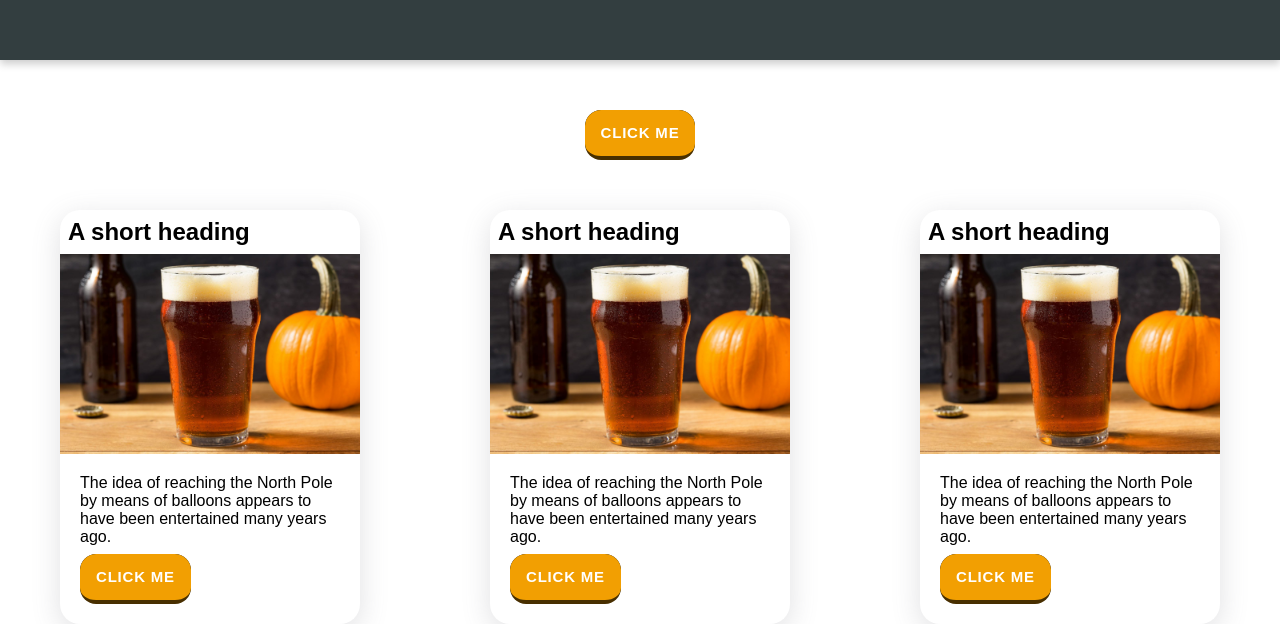
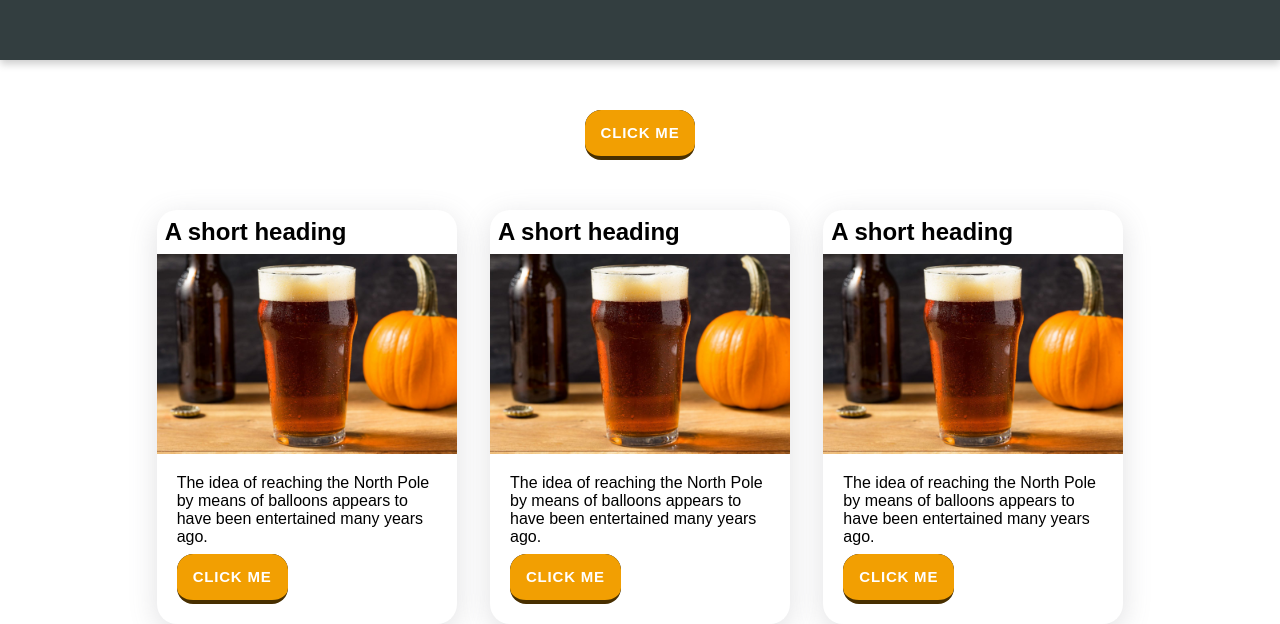
Before and after one commit to GDES-Web/final-project-carson, a website built with Parcel: page index.html in a window 1280 px wide. Shown: the part 740-1364 px from the top of the page. Built offline with nearby package versions, Linux system fonts and the light colour scheme; a web font is replaced by a local one.

Commit message:
okay boi

```diff
--- a/src/scss/components/_card.scss
+++ b/src/scss/components/_card.scss
@@ -1,8 +1,9 @@
 .card-sec {
     display: grid;
     grid-template-columns: repeat(3, 3fr);
-    grid-column-gap: 10px;
     justify-items: center;
+    max-width: 1000px;
+    margin: 0 auto;
 }
 
 .card {
```
Also changed, not shown: index.html (+2 -0 lines), assets/css/style.css, dist/index.html, 3 other files.
